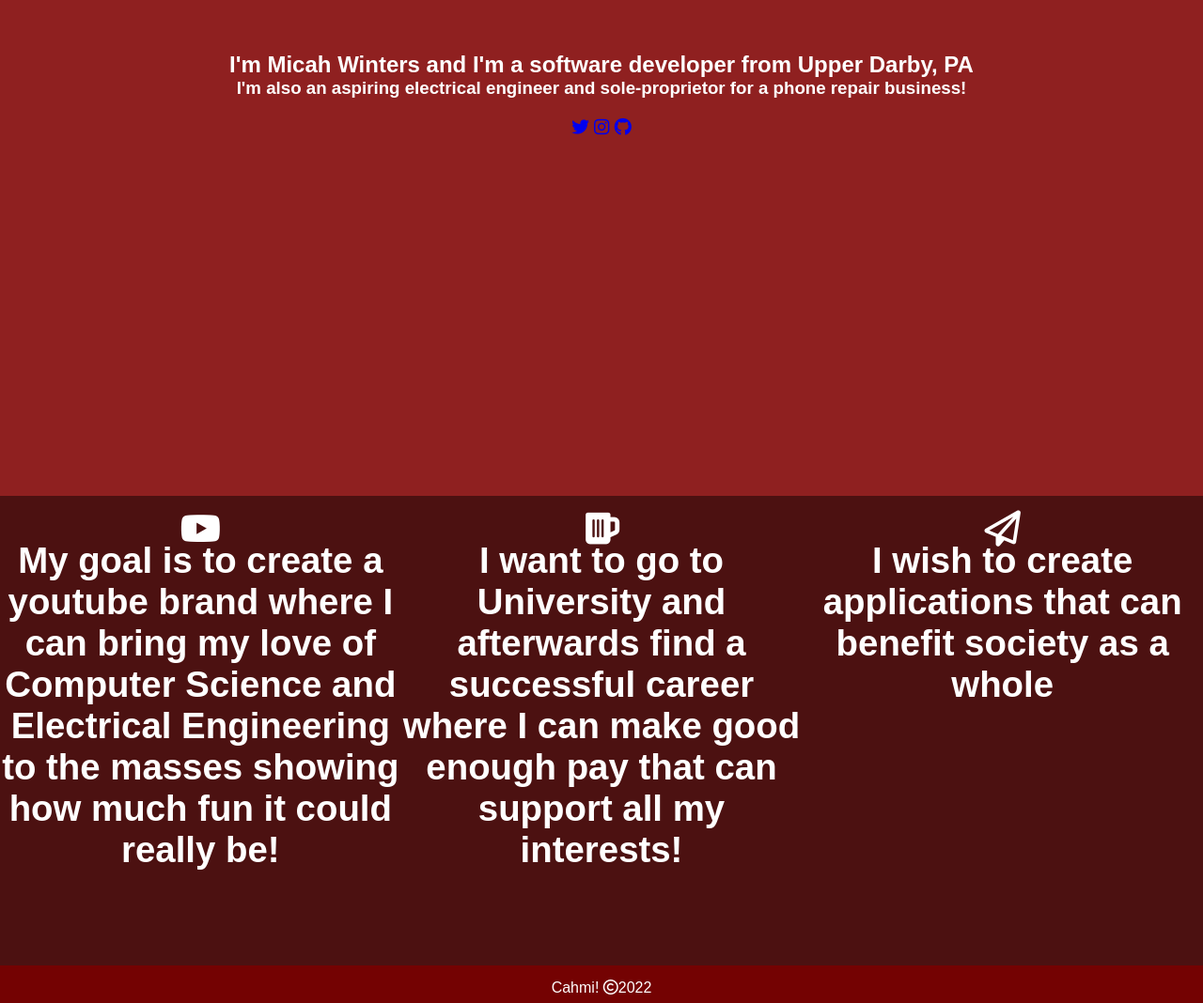
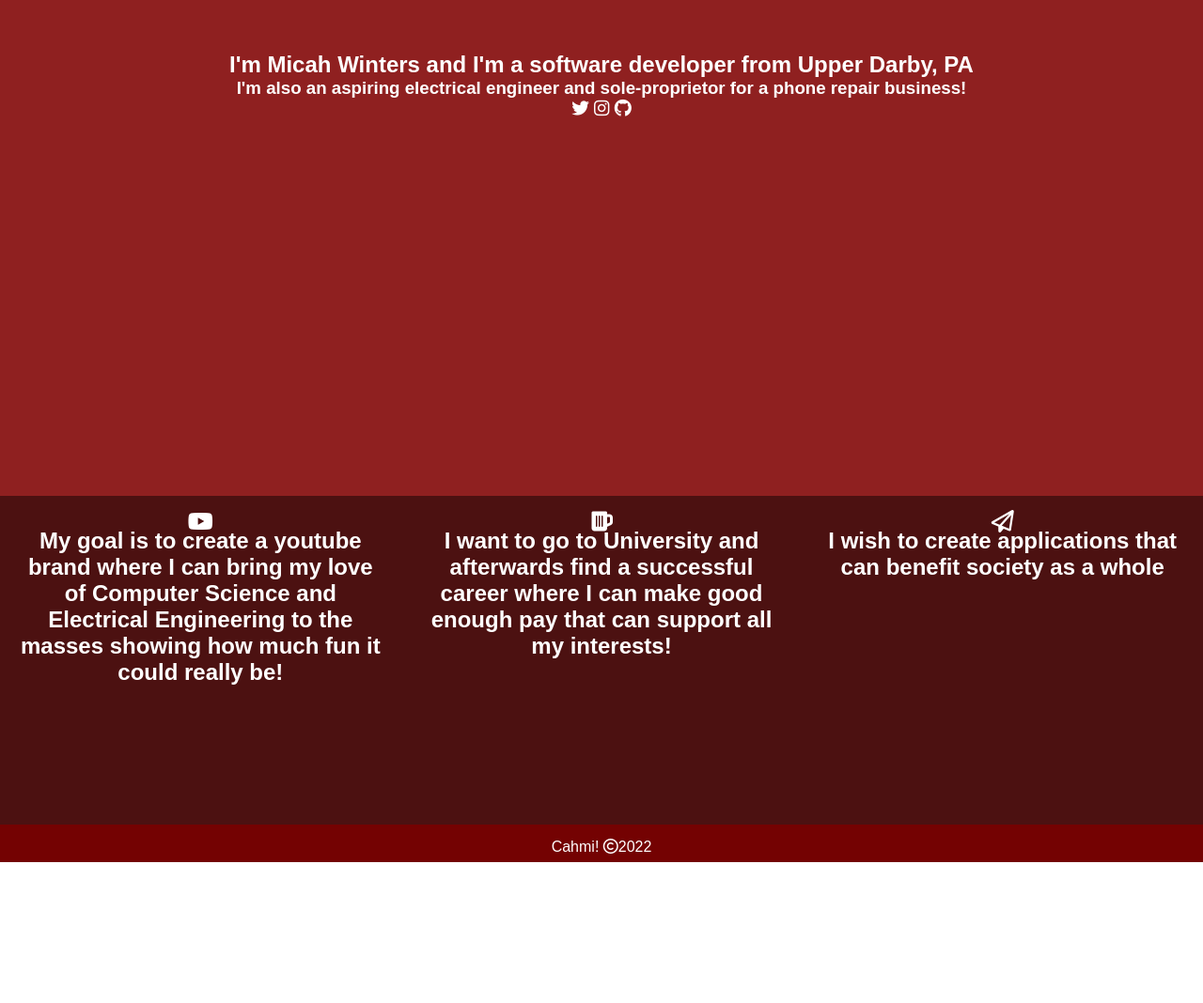
Before and after one commit to Micahaha/cahmi.tech, a plain HTML site: page index.html in a window 1280 px wide. Shown: the part 296-1364 px from the top of the page at 94% size. After the commit the page ends 1214 px from the top, so only its background shows below. Drawn offline with Linux system fonts and the light colour scheme; a web font is replaced by a local one.

Commit message:
add more styling

```diff
--- a/style.css
+++ b/style.css
@@ -81,6 +81,7 @@ body {
     flex-basis: 25%;
     border-radius: 2%;
     padding: 25px;
+    height: 50%;
     background-color: rgb(122, 31, 31);
     color: white;
 }
@@ -95,12 +96,10 @@ body {
 }
 
 .cards .card {
-    flex-grow: 1;
-    flex: 1 1 0px;
-    padding-top: 25px;
-    font-size: 120%;
-    gap: 50%;
-    height: 500px;
+    flex: 1 1 20px;
+    font-size: 1.5vh;
+    height: 350px;
+    padding: 20px;
 }
 
 .flex-container-home h1 {
@@ -127,11 +126,12 @@ body {
     text-align: center;
 }
 
-.flex-container-home .buttons {
+.flex-container-home .buttons a {
     flex-grow: 1;
     flex-shrink: 1;
     flex-basis: auto;
     padding-top: 20px;
+    color: white;
 }
 
 nav {
```
